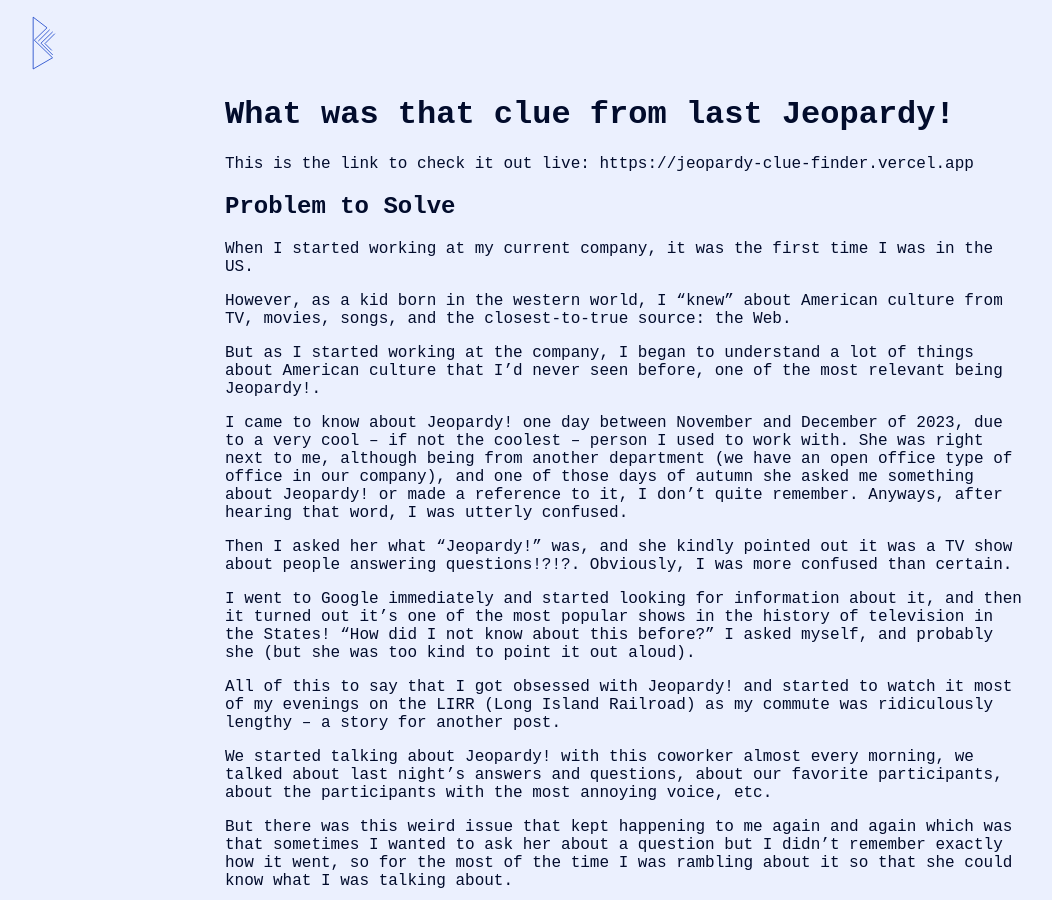
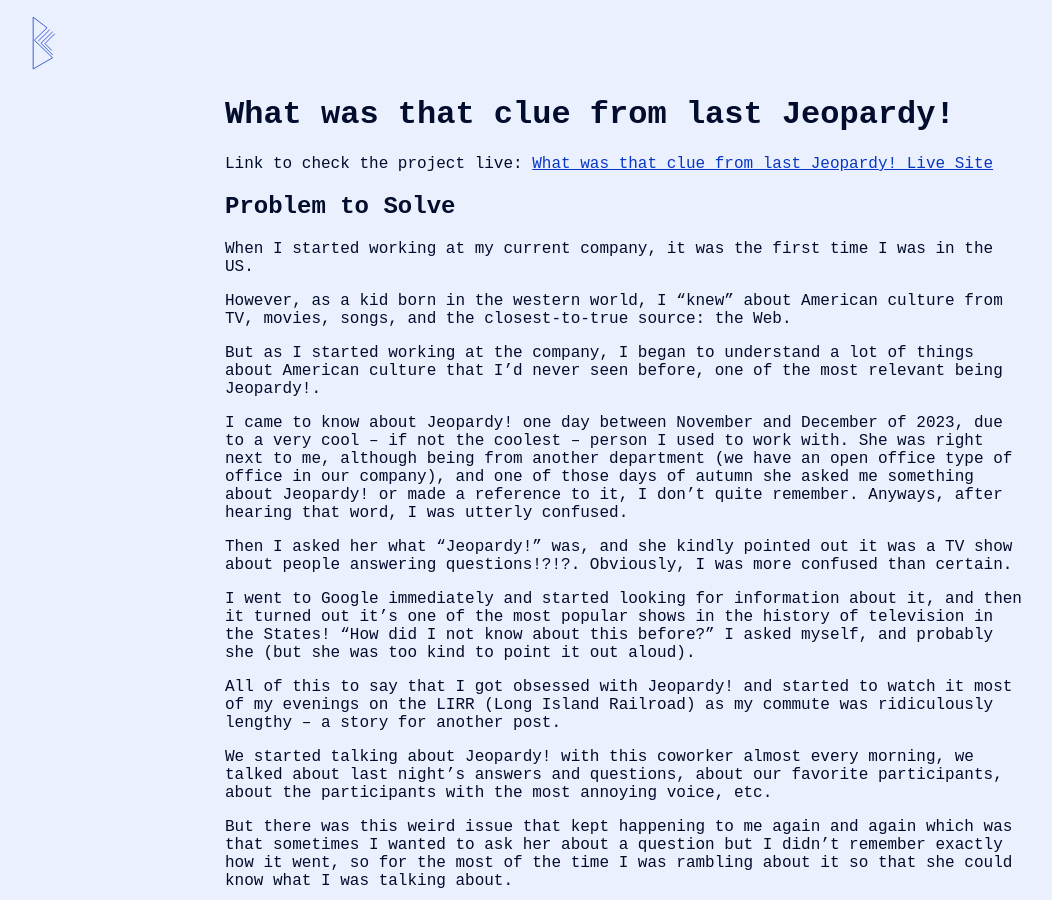
Before and after one commit to tony-coder-18/bill-antony-llach-blog, a Jekyll site: the page built from _posts/2025-08-19-what-was-that-clue-from-last-jeopardy.markdown, in a window 1280 px wide and 900 px high. Shown: the whole window, without its empty margins (15-1067 px from the left). Built offline with Jekyll 4.4.1, drawn with Linux system fonts in a browser that asks for light colours.

Commit message:
change in the l;ast post

```diff
--- a/_posts/2025-08-19-truncate-multiline-text-to-any-desired-line-number copy.markdown
+++ b/_posts/2025-08-19-what-was-that-clue-from-last-jeopardy.markdown
@@ -5,7 +5,8 @@ date:   2025-09-26
 categories: "projects"
 ---
 
-This is the link to check it out live: https://jeopardy-clue-finder.vercel.app
+Link to check the project live:
+[What was that clue from last Jeopardy! Live Site](https://jeopardy-clue-finder.vercel.app)
 
 ## Problem to Solve
 When I started working at my current company, it was the first time I was in the US.
```
